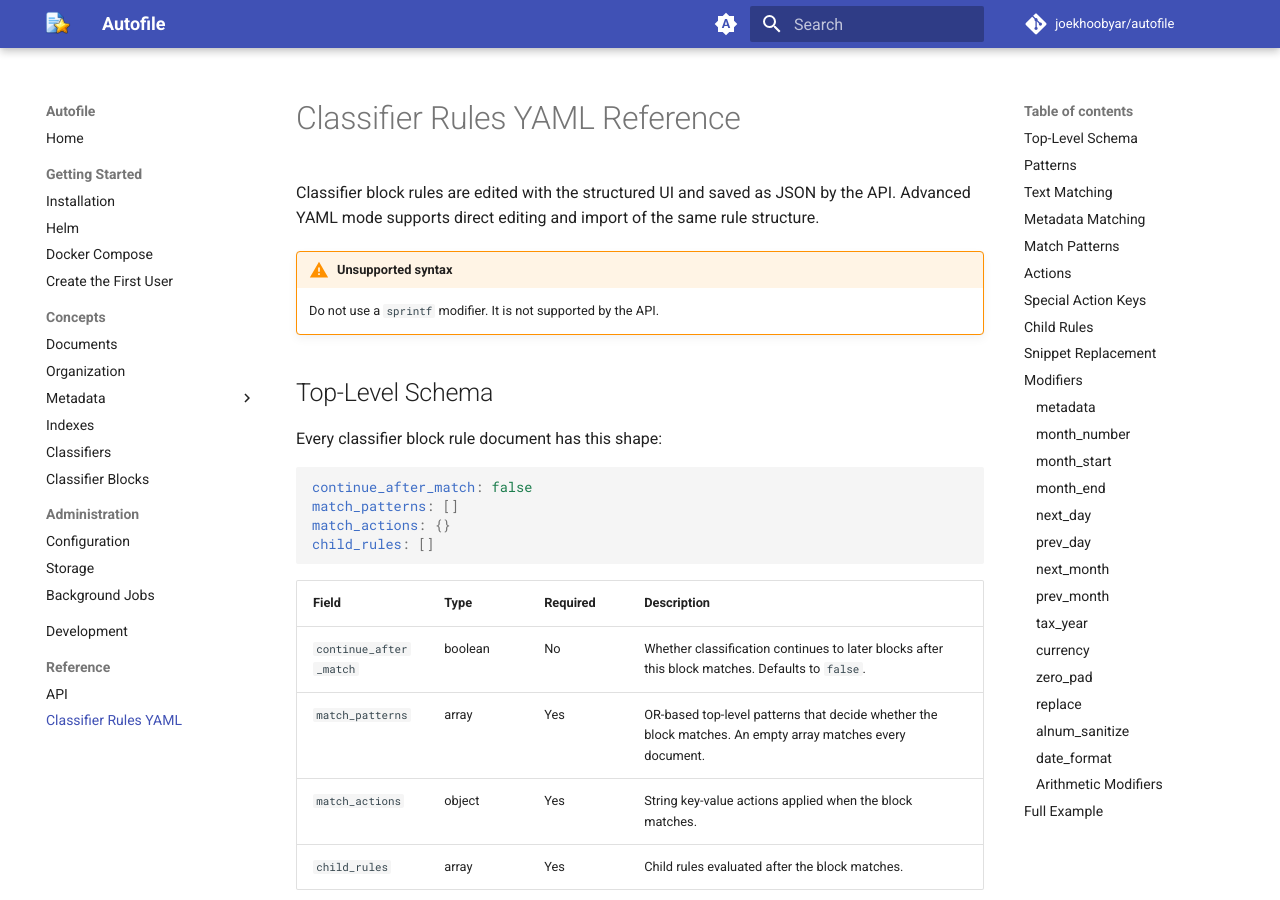
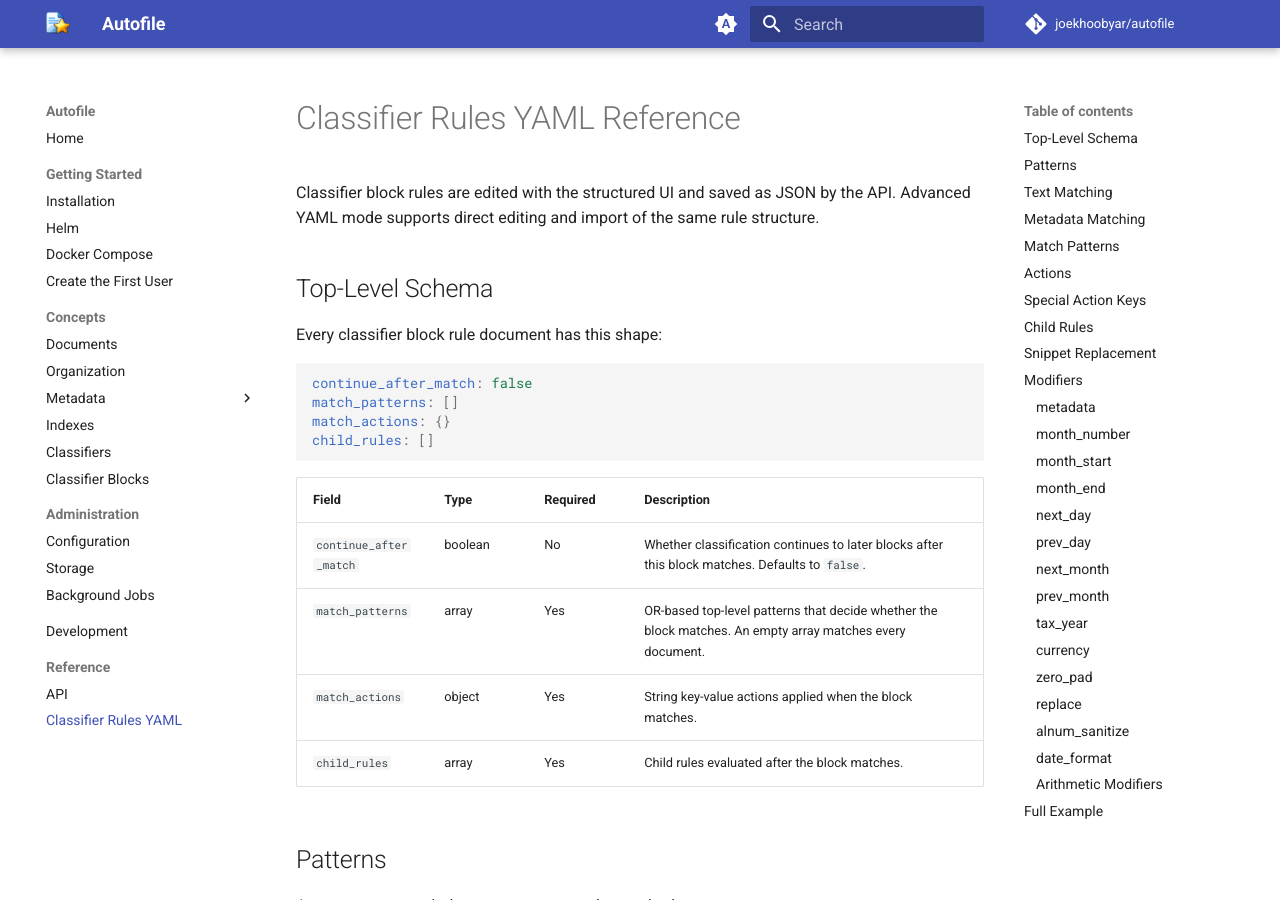
Before and after one commit to joekhoobyar/autofile, an MkDocs documentation site: the page built from docs/reference/classifier-rules-yaml.md, in a window 1280 px wide and 900 px high. Built offline with MkDocs 1.6.1 and Material for MkDocs 9.7.7, drawn with Linux system fonts in a browser that asks for light colours; comment, search, counter and statistics services are not loaded.

Commit message:
docs: remove deprecated warning

```diff
--- a/docs/reference/classifier-rules-yaml.md
+++ b/docs/reference/classifier-rules-yaml.md
@@ -1,9 +1,6 @@
 # Classifier Rules YAML Reference
 
 Classifier block rules are edited with the structured UI and saved as JSON by the API. Advanced YAML mode supports direct editing and import of the same rule structure.
-
-!!! warning "Unsupported syntax"
-    Do not use a `sprintf` modifier. It is not supported by the API.
 
 ## Top-Level Schema
 
```
